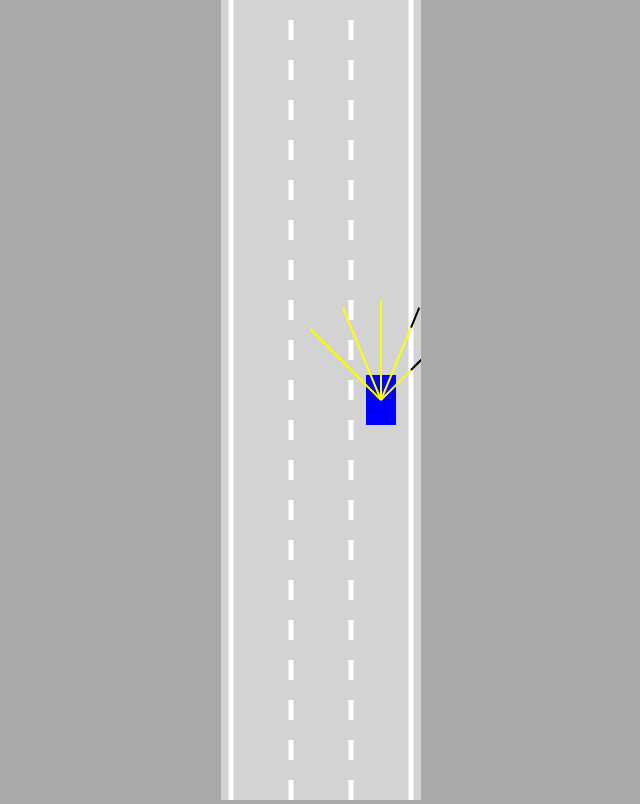
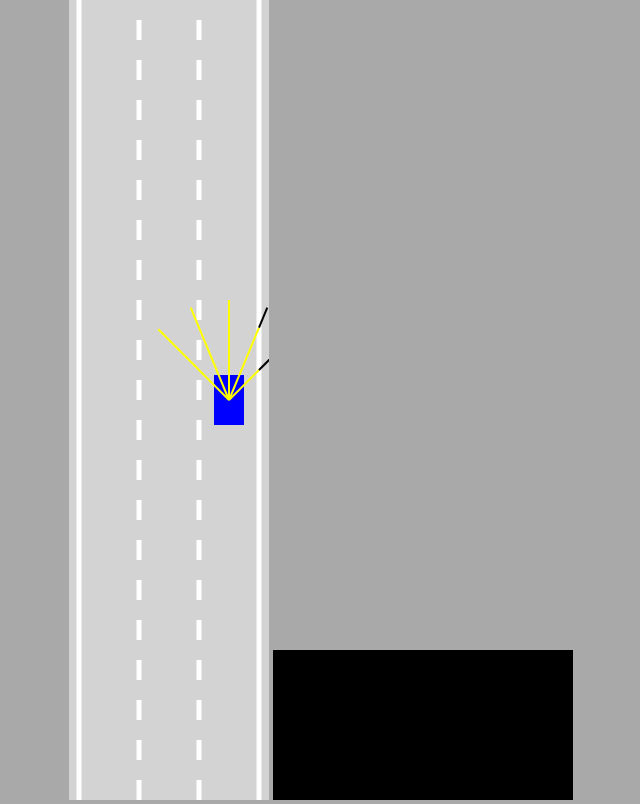
Before and after one commit to paulin/coding-with-radu, a plain HTML site: page index.html in a window 1280 px wide. Shown: the whole page, without its empty margins (319-959 px from the left). Drawn offline with Linux system fonts and the light colour scheme.

Commit message:
refactored in the new canvas

```diff
--- a/index.html
+++ b/index.html
@@ -5,7 +5,8 @@
     <link rel="stylesheet" href="style.css">
   </head>
   <body>
-    <canvas id="myCanvas"></canvas>
+    <canvas id="carCanvas"></canvas>
+    <canvas id="networkCanvas"></canvas>
     <script src="network.js"></script>
     <script src="sensor.js"></script>
     <script src="utils.js"></script>
--- a/main.js
+++ b/main.js
@@ -1,9 +1,8 @@
-const canvas=document.getElementById("myCanvas");
+const carCanvas=document.getElementById("carCanvas");
+carCanvas.width=200;
 
-canvas.width=200;
-
-const ctx = canvas.getContext("2d");
-const road=new Road(canvas.width/2, canvas.width*0.9);
+const carCtx = carCanvas.getContext("2d");
+const road=new Road(carCanvas.width/2, carCanvas.width*0.9);
 const car=new Car(road.getLaneCenter(3),100,30,50,"AI","blue");
 const traffic=[
     new Car(road.getLaneCenter(1),-100,30,50,"DUMMY",2,getRandomColor()),
@@ -24,15 +23,15 @@ function animate() {
 
   car.update(road.borders, traffic);
 
-  canvas.height=window.innerHeight;
-  ctx.save();
-  ctx.translate(0,-car.y+canvas.height*0.5);
-  road.draw(ctx);
+  carCanvas.height=window.innerHeight;
+  carCtx.save();
+  carCtx.translate(0,-car.y+carCanvas.height*0.5);
+  road.draw(carCtx);
   for(let i=0; i< traffic.length; i++) {
-    traffic[i].draw(ctx);
+    traffic[i].draw(carCtx);
   }
-  car.draw(ctx);
+  car.draw(carCtx);
 
-  ctx.restore();
+  carCtx.restore();
   requestAnimationFrame(animate);
 }
--- a/style.css
+++ b/style.css
@@ -5,6 +5,9 @@ body{
   text-align:center;
 }
 
-#myCanvas{
+#networkCanvas{
+  background:black;
+}
+#carCanvas{
   background:lightgray;
 }
```
